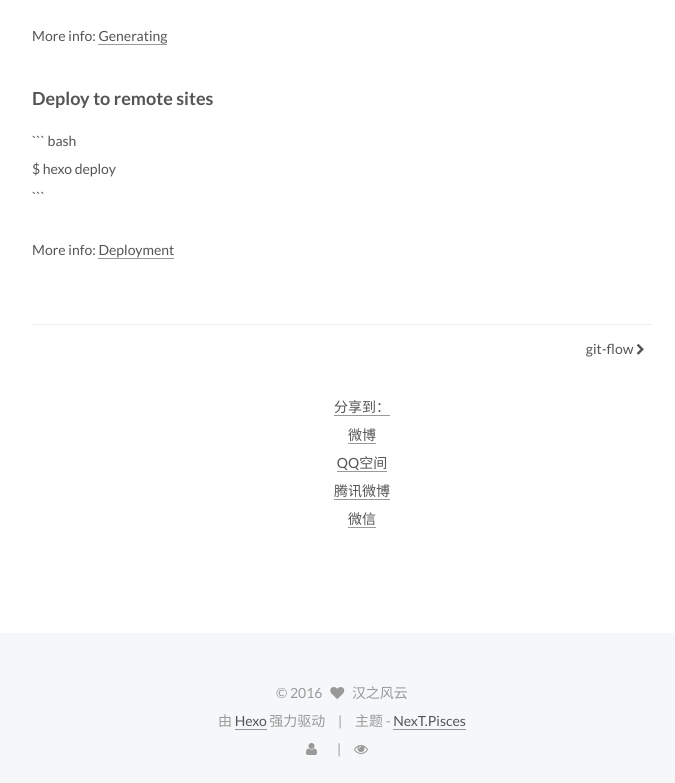
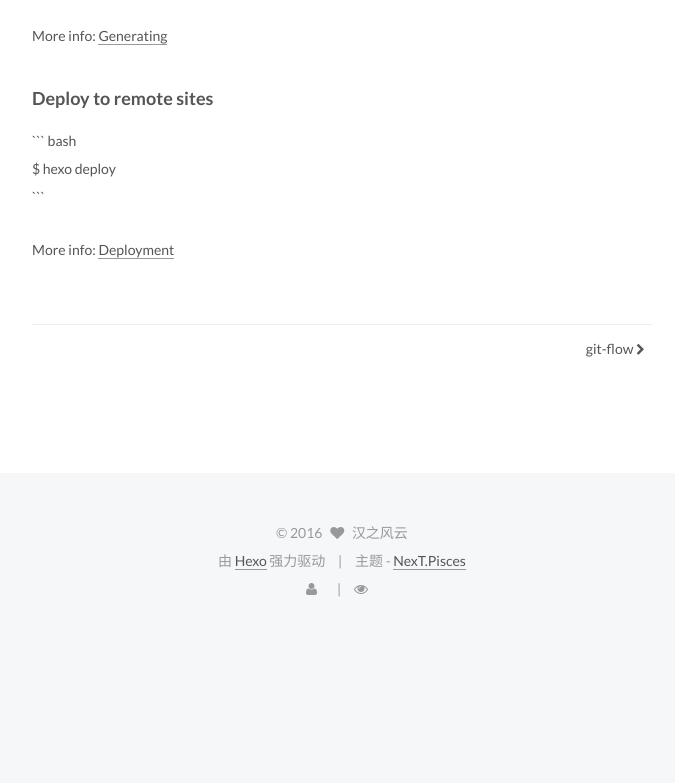
Before and after one commit to hanzhifengyun/hanzhifengyun.github.io, a plain HTML site: page 2016/07/27/hello-world/index.html in a window 1280 px wide. Shown: the part 917-1700 px from the top of the page, without its empty margins (428-1103 px from the left). After the commit the page ends 1540 px from the top, so only its background shows below. Drawn offline with Linux system fonts and the light colour scheme; some packages are replaced by stand-ins of ours; a script that the page names is missing.

Commit message:
Site updated: 2016-07-27 18:36:32

```diff
--- a/2016/07/27/hello-world/index.html
+++ b/2016/07/27/hello-world/index.html
@@ -356,25 +356,6 @@ Quick">
 
     <div class="post-spread">
 
-        <div class="ds-share flat" data-thread-key="2016/07/27/hello-world/"
-     data-title="Hello World"
-     data-content=""
-     data-url="http://yoursite.com/2016/07/27/hello-world/">
-  <div class="ds-share-inline">
-    <ul  class="ds-share-icons-16">
-
-      <li data-toggle="ds-share-icons-more"><a class="ds-more" href="javascript:void(0);">分享到：</a></li>
-      <li><a class="ds-weibo" href="javascript:void(0);" data-service="weibo">微博</a></li>
-      <li><a class="ds-qzone" href="javascript:void(0);" data-service="qzone">QQ空间</a></li>
-      <li><a class="ds-qqt" href="javascript:void(0);" data-service="qqt">腾讯微博</a></li>
-      <li><a class="ds-wechat" href="javascript:void(0);" data-service="wechat">微信</a></li>
-
-    </ul>
-    <div class="ds-share-icons-more">
-    </div>
-  </div>
-</div>
-
     </div>
   </div>
 
--- a/css/main.css
+++ b/css/main.css
@@ -1549,7 +1549,7 @@ pre .javascript .function {
   width: 4px;
   height: 4px;
   border-radius: 50%;
-  background: #24ffcc;
+  background: #ffc6a4;
 }
 .links-of-blogroll {
   font-size: 13px;
```
Also changed, not shown: 2016/07/27/git-flow/index.html (+0 -19 lines).
